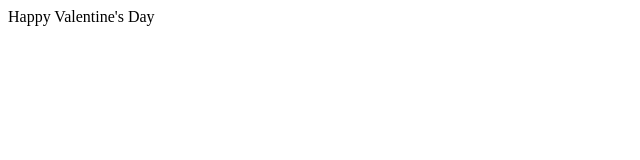
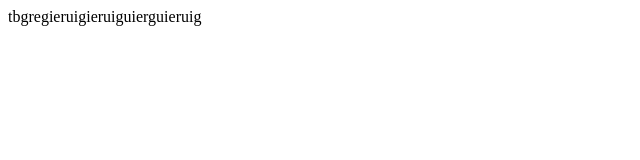
Before and after one commit to Nirbhay231/Demo1, a plain HTML site: page index.html in a window 1280 px wide. Shown: the full height of the page, 0-640 px from the left. Drawn offline with Linux system fonts and the light colour scheme.

Commit message:
Commit-2
Changing the index.html

```diff
--- a/index.html
+++ b/index.html
@@ -1,3 +1,6 @@
 <html>
-<head>Happy Valentine's Day</head>
+<head>tbgregieruigieruiguierguieruig</head>
+<body>
+
+</body>
 </html>
```
